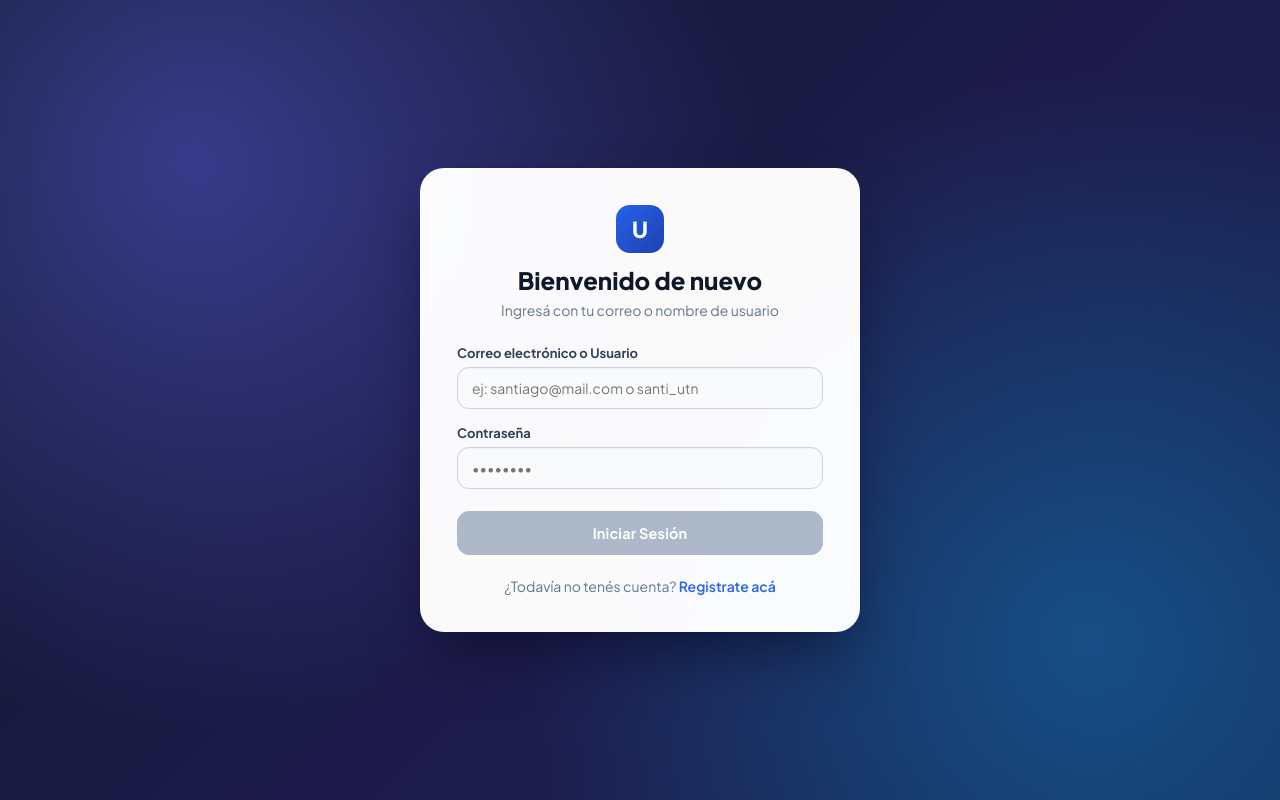
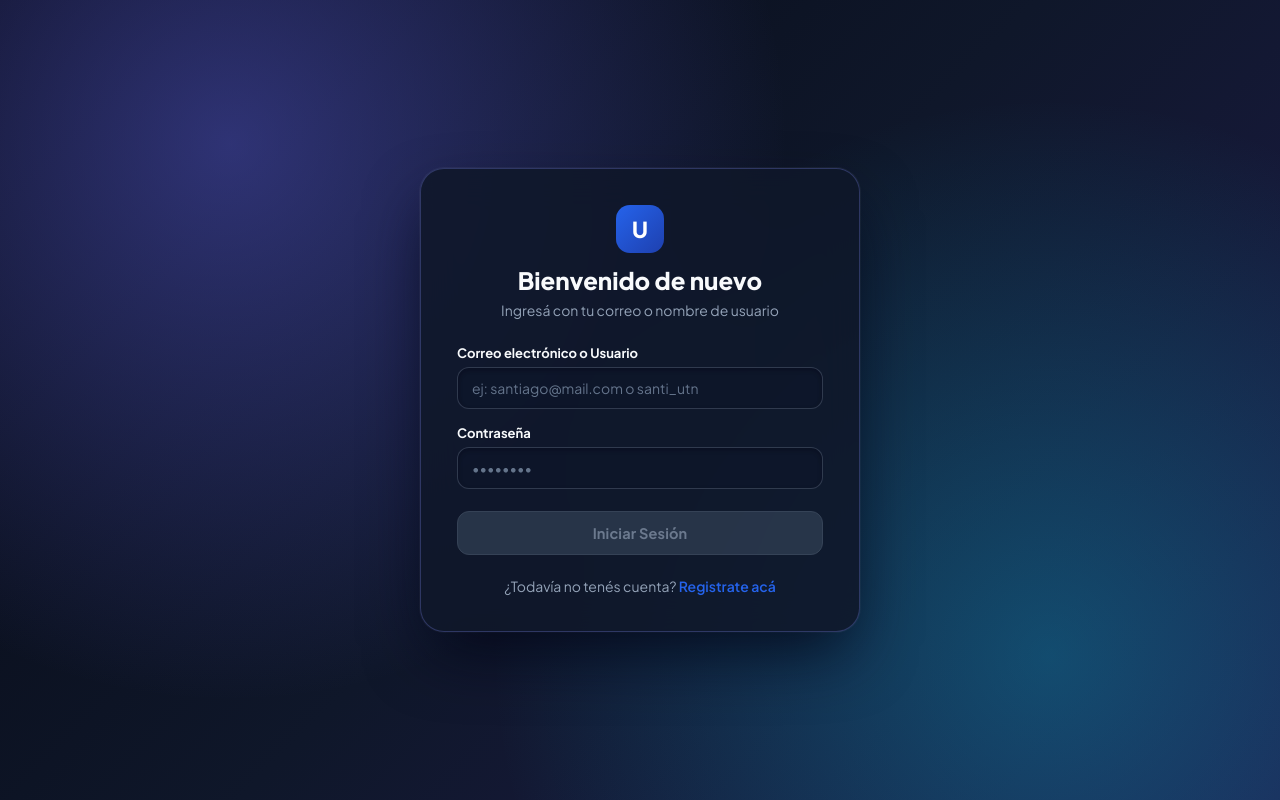
Before and after one commit to santytoledoo/TP2-SantiagoToledo, an Angular app in the folder red-social-front/: page /login in a window 1280 px wide. Built offline with nearby package versions, Linux system fonts and the light colour scheme.

Commit message:
estetica

```diff
--- a/red-social-front/src/styles.css
+++ b/red-social-front/src/styles.css
@@ -1,22 +1,4 @@
 @import url('https://fonts.googleapis.com/css2?family=Plus+Jakarta+Sans:wght@400;500;600;700;800&display=swap');
-
-:root {
-  --bg-canvas: #eef2f8;
-  --bg-glow-1: rgba(79, 70, 229, 0.11);
-  --bg-glow-2: rgba(14, 165, 233, 0.10);
-  --surface: #ffffff;
-  --surface-subtle: #f8fafc;
-  --border-subtle: #e2e8f0;
-  --border-card: rgba(15, 23, 42, 0.08);
-  --text-primary: #0f172a;
-  --text-secondary: #475569;
-  --text-muted: #64748b;
-  --accent: #4f46e5;
-  --accent-dark: #3730a3;
-  --accent-soft: rgba(79, 70, 229, 0.12);
-  --shadow-card: 0 12px 28px -8px rgba(15, 23, 42, 0.08), 0 4px 12px -4px rgba(79, 70, 229, 0.05);
-  --shadow-card-hover: 0 20px 38px -10px rgba(15, 23, 42, 0.13), 0 8px 18px -6px rgba(79, 70, 229, 0.10);
-}
 
 *, *::before, *::after {
   box-sizing: border-box;
@@ -29,28 +11,36 @@ html {
 body {
   margin: 0;
   font-family: 'Plus Jakarta Sans', -apple-system, BlinkMacSystemFont, 'Segoe UI', Roboto, sans-serif;
-  background-color: var(--bg-canvas);
+  background-color: #0b1120;
   background-image:
-    radial-gradient(at 10% 0%, var(--bg-glow-1) 0px, transparent 50%),
-    radial-gradient(at 90% 10%, var(--bg-glow-2) 0px, transparent 50%),
-    linear-gradient(180deg, #f1f5f9 0%, #e8eef7 100%);
+    radial-gradient(circle at 12% 10%, rgba(99, 102, 241, 0.28) 0%, transparent 42%),
+    radial-gradient(circle at 88% 15%, rgba(14, 165, 233, 0.22) 0%, transparent 40%),
+    radial-gradient(circle at 50% 92%, rgba(168, 85, 247, 0.18) 0%, transparent 48%),
+    linear-gradient(180deg, #0b1120 0%, #0f172a 50%, #111827 100%);
   background-attachment: fixed;
   min-height: 100vh;
-  color: var(--text-primary);
+  color: #f1f5f9;
   -webkit-font-smoothing: antialiased;
-  -moz-osx-font-smoothing: grayscale;
-}
-
-::selection {
-  background: var(--accent-soft);
-  color: var(--accent-dark);
 }
 
 input, textarea, select, button {
   font-family: inherit;
 }
 
-/* Login / Registro */
+/* Barra de navegación superior */
+nav {
+  background: rgba(15, 23, 42, 0.82) !important;
+  backdrop-filter: blur(16px) !important;
+  -webkit-backdrop-filter: blur(16px) !important;
+  border-bottom: 1px solid rgba(148, 163, 184, 0.16) !important;
+  box-shadow: 0 10px 30px -10px rgba(2, 6, 23, 0.7) !important;
+}
+
+nav span, nav a {
+  color: #e2e8f0 !important;
+}
+
+/* Login y Registro */
 .auth-wrapper {
   min-height: 100vh;
   display: flex;
@@ -58,42 +48,65 @@ input, textarea, select, button {
   justify-content: center;
   padding: 24px;
   background:
-    radial-gradient(circle at 15% 20%, rgba(99, 102, 241, 0.45) 0%, transparent 45%),
-    radial-gradient(circle at 85% 80%, rgba(14, 165, 233, 0.35) 0%, transparent 45%),
-    linear-gradient(135deg, #0f172a 0%, #1e1b4b 55%, #172554 100%);
+    radial-gradient(circle at 18% 18%, rgba(99, 102, 241, 0.42) 0%, transparent 45%),
+    radial-gradient(circle at 82% 82%, rgba(6, 182, 212, 0.32) 0%, transparent 45%),
+    linear-gradient(135deg, #060913 0%, #0f172a 50%, #1e1b4b 100%);
 }
 
 .auth-card {
-  background: rgba(255, 255, 255, 0.98);
+  background: rgba(15, 23, 42, 0.88) !important;
+  color: #f8fafc !important;
   width: 100%;
   max-width: 440px;
   padding: 36px;
   border-radius: 24px;
-  border: 1px solid rgba(255, 255, 255, 0.7);
-  box-shadow: 0 28px 60px -15px rgba(2, 6, 23, 0.55), 0 0 0 1px rgba(15, 23, 42, 0.06);
-  backdrop-filter: blur(12px);
+  border: 1px solid rgba(129, 140, 248, 0.28) !important;
+  box-shadow: 0 28px 65px -12px rgba(2, 6, 23, 0.85), 0 0 0 1px rgba(255, 255, 255, 0.05) !important;
+  backdrop-filter: blur(18px);
+}
+
+.auth-card h2, .auth-card h1, .auth-card label {
+  color: #f8fafc !important;
+}
+
+.auth-card p {
+  color: #94a3b8 !important;
 }
 
 .auth-card-wide {
   max-width: 680px;
 }
 
-/* Tarjetas principales */
+/* Tarjetas en Muro, Guardados, Compartidos, Usuarios, Estadísticas y Mi Perfil */
 .surface-card {
-  background: linear-gradient(180deg, #ffffff 0%, #fcfdff 100%);
-  border: 1px solid var(--border-card);
-  border-radius: 20px;
-  box-shadow: var(--shadow-card);
+  background: linear-gradient(165deg, rgba(30, 41, 59, 0.86) 0%, rgba(15, 23, 42, 0.92) 100%) !important;
+  border: 1px solid rgba(148, 163, 184, 0.18) !important;
+  border-top: 1px solid rgba(129, 140, 248, 0.32) !important;
+  border-radius: 20px !important;
+  color: #f1f5f9 !important;
+  box-shadow: 0 18px 40px -12px rgba(2, 6, 23, 0.68), inset 0 1px 0 rgba(255, 255, 255, 0.06) !important;
+  backdrop-filter: blur(12px);
   transition: transform 0.2s cubic-bezier(0.22, 1, 0.36, 1), box-shadow 0.2s ease, border-color 0.2s ease;
 }
 
-.surface-card-hover:hover {
-  transform: translateY(-2px);
-  border-color: rgba(79, 70, 229, 0.25);
-  box-shadow: var(--shadow-card-hover);
+.surface-card:hover {
+  border-color: rgba(129, 140, 248, 0.45) !important;
+  box-shadow: 0 22px 48px -12px rgba(79, 70, 229, 0.28), 0 12px 24px -8px rgba(2, 6, 23, 0.75) !important;
 }
 
-/* Ajuste estricto de textos largos sin espacios en muros, guardados y compartidos */
+/* Jerarquía tipográfica legible dentro de tarjetas */
+.surface-card h1,
+.surface-card h2,
+.surface-card h3,
+.surface-card h4 {
+  color: #f8fafc !important;
+}
+
+.surface-card p {
+  color: #cbd5e1 !important;
+}
+
+/* Ajuste estricto de textos largos */
 .texto-ajustado {
   overflow-wrap: anywhere;
   word-break: break-all;
@@ -114,7 +127,7 @@ input, textarea, select, button {
   }
 }
 
-/* Formularios */
+/* Inputs, textareas y selects en toda la app */
 .field-group {
   margin-bottom: 16px;
 }
@@ -123,73 +136,101 @@ input, textarea, select, button {
   display: block;
   font-size: 13px;
   font-weight: 700;
-  color: #334155;
+  color: #cbd5e1 !important;
   margin-bottom: 6px;
 }
 
-.field-input {
+.field-input,
+input[type="text"],
+input[type="email"],
+input[type="password"],
+input[type="date"],
+textarea,
+select {
   width: 100%;
   padding: 11px 14px;
-  border: 1.5px solid #cbd5e1;
-  border-radius: 12px;
+  border: 1.5px solid rgba(148, 163, 184, 0.26) !important;
+  border-radius: 12px !important;
   font-size: 14px;
-  color: var(--text-primary);
-  background: #f8fafc;
-  box-shadow: inset 0 1px 2px rgba(15, 23, 42, 0.04);
+  color: #f8fafc !important;
+  background: rgba(15, 23, 42, 0.78) !important;
+  box-shadow: inset 0 2px 4px rgba(2, 6, 23, 0.35);
   transition: all 0.18s ease;
   outline: none;
 }
 
-.field-input:focus {
-  background: #ffffff;
-  border-color: var(--accent);
-  box-shadow: 0 0 0 4px rgba(79, 70, 229, 0.14), inset 0 1px 2px rgba(15, 23, 42, 0.02);
+.field-input::placeholder,
+input::placeholder,
+textarea::placeholder {
+  color: #64748b !important;
+}
+
+.field-input:focus,
+input:focus,
+textarea:focus,
+select:focus {
+  background: rgba(15, 23, 42, 0.96) !important;
+  border-color: #818cf8 !important;
+  box-shadow: 0 0 0 3.5px rgba(99, 102, 241, 0.25) !important;
 }
 
 .field-input.input-error {
-  border-color: #e11d48;
-  background: #fff1f2;
+  border-color: #fb7185 !important;
+  background: rgba(136, 19, 55, 0.22) !important;
 }
 
 .error-text {
-  color: #e11d48;
+  color: #fda4af !important;
   font-size: 12px;
   font-weight: 600;
   margin-top: 5px;
   display: block;
 }
 
+/* Tablas (Dashboard Usuarios / Estadísticas) */
+table {
+  color: #e2e8f0 !important;
+  border-collapse: collapse;
+}
+
+th {
+  background: rgba(30, 41, 59, 0.95) !important;
+  color: #a5b4fc !important;
+  border-bottom: 1px solid rgba(148, 163, 184, 0.22) !important;
+}
+
+td {
+  border-bottom: 1px solid rgba(148, 163, 184, 0.12) !important;
+}
+
 /* Botón principal */
 .btn-primary {
-  background: linear-gradient(135deg, #4f46e5 0%, #4338ca 55%, #3730a3 100%);
-  color: #ffffff;
-  border: 1px solid #3730a3;
+  background: linear-gradient(135deg, #6366f1 0%, #4f46e5 55%, #3730a3 100%) !important;
+  color: #ffffff !important;
+  border: 1px solid rgba(165, 180, 252, 0.35) !important;
   padding: 12px 22px;
-  border-radius: 12px;
+  border-radius: 12px !important;
   font-size: 14.5px;
   font-weight: 700;
   letter-spacing: 0.01em;
   cursor: pointer;
   transition: transform 0.15s ease, box-shadow 0.2s ease, filter 0.2s ease;
-  box-shadow: 0 6px 16px -4px rgba(79, 70, 229, 0.42), inset 0 1px 0 rgba(255, 255, 255, 0.25);
+  box-shadow: 0 8px 20px -4px rgba(99, 102, 241, 0.55), inset 0 1px 0 rgba(255, 255, 255, 0.25) !important;
 }
 
 .btn-primary:hover:not(:disabled) {
   transform: translateY(-1px);
-  filter: brightness(1.05);
-  box-shadow: 0 10px 22px -4px rgba(79, 70, 229, 0.5), inset 0 1px 0 rgba(255, 255, 255, 0.3);
-}
-
-.btn-primary:active:not(:disabled) {
-  transform: translateY(0);
+  filter: brightness(1.08);
+  box-shadow: 0 12px 26px -4px rgba(99, 102, 241, 0.7), inset 0 1px 0 rgba(255, 255, 255, 0.35) !important;
 }
 
 .btn-primary:disabled {
-  background: #94a3b8;
-  border-color: #94a3b8;
-  box-shadow: none;
+  background: #334155 !important;
+  border-color: #475569 !important;
+  color: #94a3b8 !important;
+  box-shadow: none !important;
   cursor: not-allowed;
-  opacity: 0.75;
+  opacity: 0.7;
 }
 
 /* Notificaciones toast */
@@ -203,16 +244,16 @@ input, textarea, select, button {
   font-size: 14px;
   font-weight: 600;
   color: #ffffff;
-  box-shadow: 0 16px 34px -6px rgba(15, 23, 42, 0.32);
+  box-shadow: 0 18px 38px -6px rgba(2, 6, 23, 0.7);
   animation: slideUp 0.24s cubic-bezier(0.22, 1, 0.36, 1);
 }
 
 .toast-success {
-  background: linear-gradient(135deg, #059669 0%, #047857 100%);
+  background: linear-gradient(135deg, #10b981 0%, #059669 100%);
 }
 
 .toast-error {
-  background: linear-gradient(135deg, #e11d48 0%, #be123c 100%);
+  background: linear-gradient(135deg, #f43f5e 0%, #be123c 100%);
 }
 
 @keyframes slideUp {
@@ -226,21 +267,21 @@ input, textarea, select, button {
   }
 }
 
-/* Scrollbar sutil en escritorio */
+/* Scrollbar */
 ::-webkit-scrollbar {
   width: 9px;
   height: 9px;
 }
 
 ::-webkit-scrollbar-track {
-  background: #e2e8f0;
+  background: #0f172a;
 }
 
 ::-webkit-scrollbar-thumb {
-  background: #94a3b8;
+  background: #334155;
   border-radius: 999px;
 }
 
 ::-webkit-scrollbar-thumb:hover {
-  background: #64748b;
+  background: #4f46e5;
 }
```
